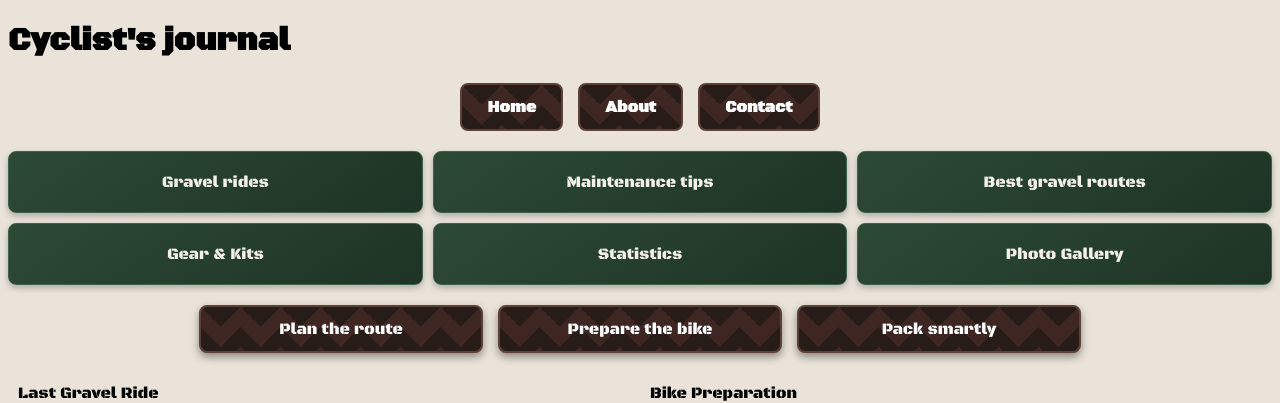
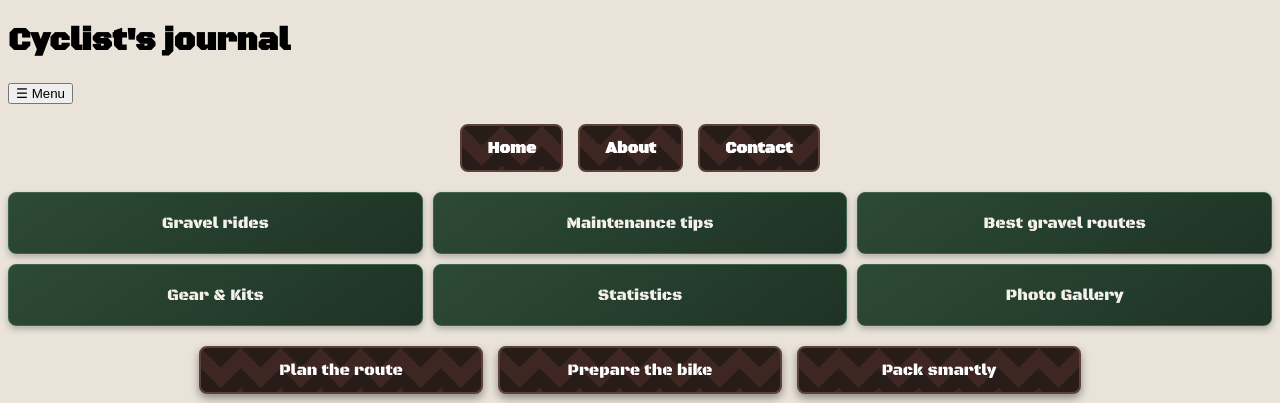
Before and after one commit to levitereshin-ui/websivuston_kehitt-minen_syksy26, a plain HTML site: page WS_05/index.html in a window 1280 px wide. Shown: the top 403 px of the page. Drawn offline with Linux system fonts and the light colour scheme.

Commit message:
Add responsive navigation menu and styles for mobile view in index.html and styles.css

```diff
--- a/WS_05/index.html
+++ b/WS_05/index.html
@@ -17,15 +17,15 @@
 <body>
     <header>
         <h1>Cyclist's journal</h1>
-        <nav>
-            <ul>
-                <li><a href="#home">Home</a></li>
-                <li><a href="#about">About</a></li>
-                <li><a href="#contact">Contact</a></li>
-            </ul>
-        </nav>
     </header>
     <main>
+           <nav class="responsive-nav"> <button class="menu-toggle">☰ Menu</button>
+      <ul class="nav-list">
+        <li><a href="#">Home</a></li>
+        <li><a href="#">About</a></li>
+        <li><a href="#">Contact</a></li>
+      </ul>
+    </nav>
         <div class="grid-container">
   <div class="grid-item">Gravel rides</div>
   <div class="grid-item">Maintenance tips</div>
--- a/WS_05/styles.css
+++ b/WS_05/styles.css
@@ -264,3 +264,17 @@ nav ul li a {
         background-color: #e6d2b5;
       }
     }
+    .responsive-nav .nav-list {
+      display: flex;
+      list-style: none;
+    }
+
+    @media (max-width: 600px) {
+      .responsive-nav .nav-list {
+        display: none;
+      }
+
+      .responsive-nav .menu-toggle {
+        display: block;
+      }
+    }
```
